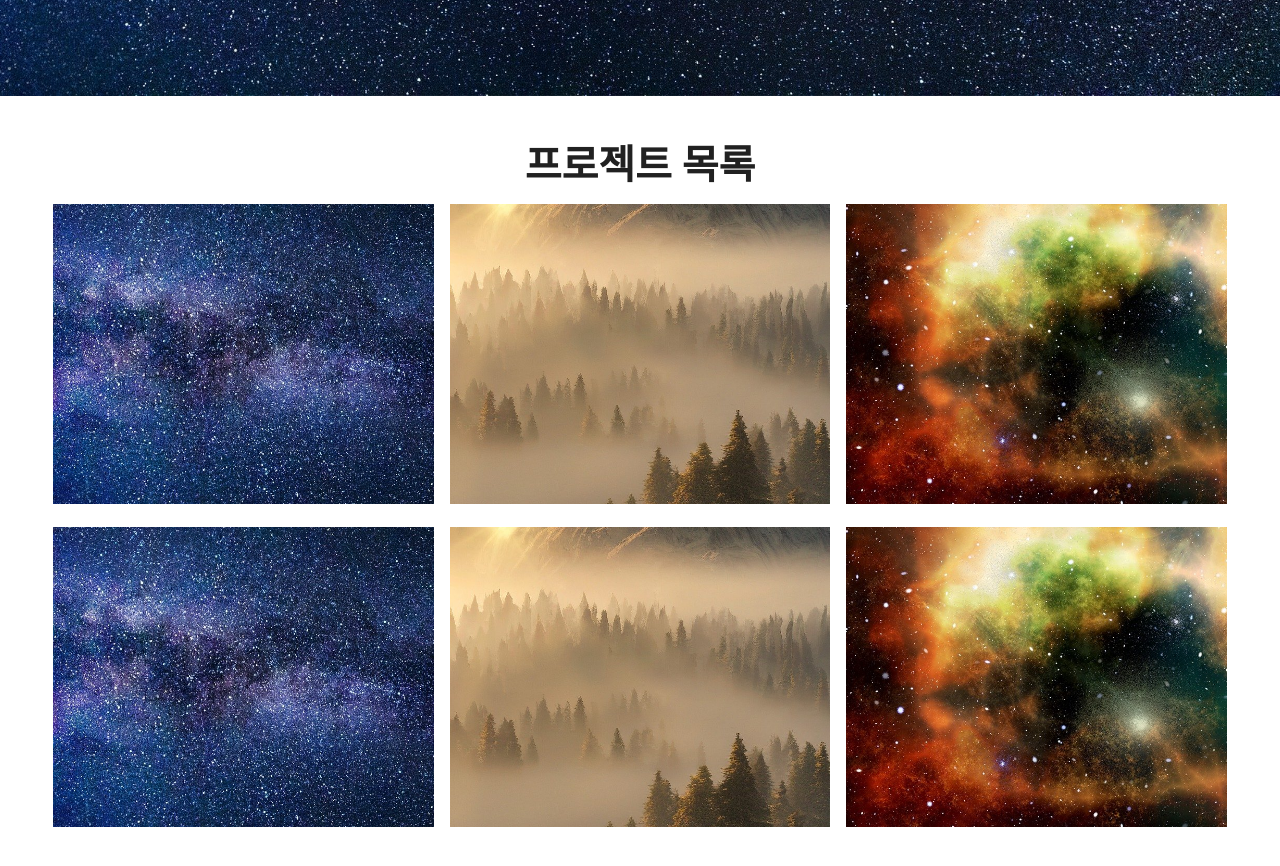
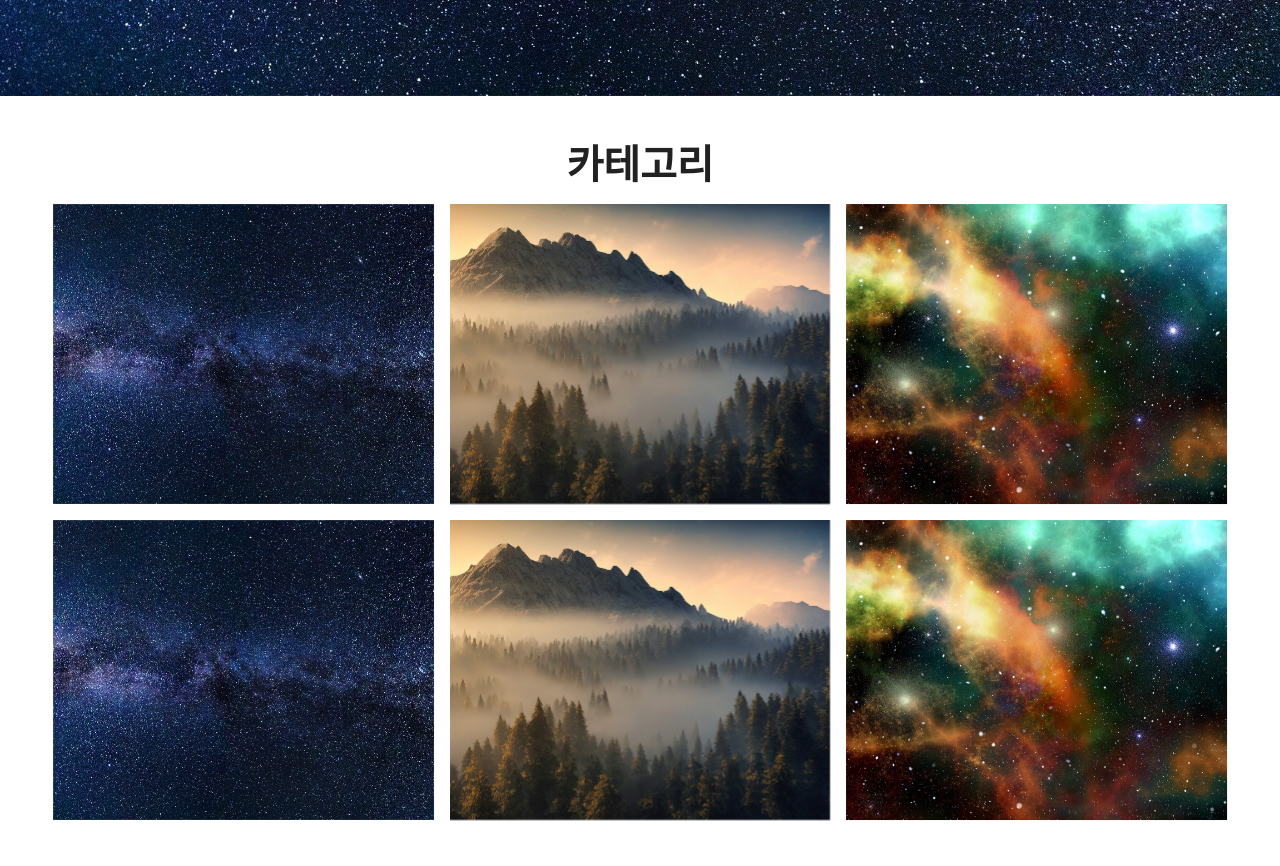
Before and after one commit to fullgon/vuePortpolio, a Vue app: page / in a window 1280 px wide. Shown: the part 780-1646 px from the top of the page. Built offline with nearby package versions, Linux system fonts and the light colour scheme.

Commit message:
수정 : 메인페이지 카테고리 v-for이용해서 생성

```diff
--- a/src/views/HomeView.vue
+++ b/src/views/HomeView.vue
@@ -1,56 +1,60 @@
 <template>
   <div>
     <Swiper class="swiper" :options="swiperOption">
-      <SwiperSlide class="slide" data-aos="fade-in" data-aos-duration="1100"
-      style="background-image:url(image/top1.jpg)">
-      <v-layout data-aos="fade-up" data-aos-duration="1100" fill-height align-center justify-center>
+      <SwiperSlide
+        class="slide"
+        data-aos="fade-in"
+        data-aos-duration="1100"
+        style="background-image: url(image/top1.jpg)"
+      >
+        <v-layout
+          data-aos="fade-up"
+          data-aos-duration="1100"
+          fill-height
+          align-center
+          justify-center
+        >
           <div class="slog">명지전문대학 문형곤</div>
         </v-layout>
       </SwiperSlide>
-      <SwiperSlide class="slide"
-      style="background-image:url(image/top2.jpg)">
+      <SwiperSlide class="slide" style="background-image: url(image/top2.jpg)">
         <v-layout fill-height align-center justify-center>
           <div class="slog">행복하게</div>
         </v-layout>
       </SwiperSlide>
-      <SwiperSlide class="slide"
-      style="background-image:url(image/top3.jpg)">
+      <SwiperSlide class="slide" style="background-image: url(image/top3.jpg)">
         <v-layout fill-height align-center justify-center>
           <div class="slog">즐겁게</div>
         </v-layout>
       </SwiperSlide>
     </Swiper>
     <div class="section">
-      <div class="header">프로젝트 목록</div>
+      <div class="header">카테고리</div>
       <v-layout wrap>
-        <v-flex xs4 class="pa-2" data-aos="fade-right">
-          <v-responsive aspect-ratio="1/1">
-            <img src="image/top1.jpg" class="image"/>
-          </v-responsive>
-        </v-flex>
-        <v-flex xs4 class="pa-2" data-aos="fade-down" data-aos-delay="100">
-          <v-responsive aspect-ratio="1/1">
-            <img src="image/top2.jpg" class="image"/>
-          </v-responsive>
-        </v-flex>
-        <v-flex xs4 class="pa-2" data-aos="fade-left" data-aos-delay="200">
-          <v-responsive aspect-ratio="1/1">
-            <img src="image/top3.jpg" class="image"/>
-          </v-responsive>
-        </v-flex>
-        <v-flex xs4 class="pa-2" data-aos="fade-right">
-          <v-responsive aspect-ratio="1/1">
-            <img src="image/top1.jpg" class="image"/>
-          </v-responsive>
-        </v-flex>
-        <v-flex xs4 class="pa-2" data-aos="fade-down" data-aos-delay="100">
-          <v-responsive aspect-ratio="1/1">
-            <img src="image/top2.jpg" class="image"/>
-          </v-responsive>
-        </v-flex>
-        <v-flex xs4 class="pa-2" data-aos="fade-left" data-aos-delay="200">
-          <v-responsive aspect-ratio="1/1">
-            <img src="image/top3.jpg" class="image"/>
+        <v-flex
+          xs4
+          class="pa-2 pointer"
+          :data-aos="picture.animation"
+          @click="goPortpolio"
+          @mouseover="picture.mouseOver = true"
+          @mouseleave="picture.mouseOver = false"
+          v-for="(picture, index) in pictureList"
+          v-bind:key="index"
+        >
+          <v-responsive
+            aspect-ratio="1/1"
+            class="image"
+            :style="`background-image: url(image/${picture.img})`"
+          >
+            <v-layout fill-height align-center justify-center>
+              <div
+                v-if="picture.mouseOver"
+                class="list-font"
+                data-aos="fade-up"
+              >
+                {{ picture.category }}
+              </div>
+            </v-layout>
           </v-responsive>
         </v-flex>
       </v-layout>
@@ -59,60 +63,115 @@
 </template>
 
 <script>
-  import { Swiper, SwiperSlide } from 'vue-awesome-swiper'
-  import 'swiper/swiper-bundle.css'
-  import AOS from "aos"
-  import "aos/dist/aos.css"
+import { Swiper, SwiperSlide } from "vue-awesome-swiper";
+import "swiper/swiper-bundle.css";
+import AOS from "aos";
+import "aos/dist/aos.css";
 
 export default {
-    name: 'Home',
-    data(){
-      return{
-        swiperOption:{
-          loop:true,
-          autoPlay:{
-            delay:3000
-          }
+  name: "Home",
+  data() {
+    return {
+      swiperOption: {
+        loop: true,
+        autoPlay: {
+          delay: 3000,
         },
-      }
       },
-    mounted(){
-      AOS.init()
+      pictureList: [
+        {
+          category: "인물",
+          img: "top1.jpg",
+          animation: "fade-right",
+          mouseOver: false,
         },
-    components:{
+        {
+          category: "사물",
+          img: "top2.jpg",
+          animation: "fade-down",
+          mouseOver: false,
+        },
+        {
+          category: "꽃",
+          img: "top3.jpg",
+          animation: "fade-left",
+          mouseOver: false,
+        },
+        {
+          category: "小풍경",
+          img: "top1.jpg",
+          animation: "fade-right",
+          mouseOver: false,
+        },
+        {
+          category: "大풍경",
+          img: "top2.jpg",
+          animation: "fade-down",
+          mouseOver: false,
+        },
+        {
+          category: "연습",
+          img: "top3.jpg",
+          animation: "fade-left",
+          mouseOver: false,
+        },
+      ],
+    };
+  },
+  mounted() {
+    AOS.init();
+  },
+  components: {
     Swiper,
     SwiperSlide,
-    }
-  }
+  },
+  methods: {
+    goPortpolio() {
+      this.$router.push("/person");
+    },
+  },
+};
 </script>
 <style scoped lang="less">
-  .swiper{
+.swiper {
   height: 100vh;
-    .slide{
+  .slide {
     background-size: cover;
     background-position: center center;
   }
-    .slog{
+  .slog {
     font-size: 60px;
     font-weight: bold;
     color: white;
   }
 }
 
-  .section{
+.section {
   width: 1190px;
   margin: 0 auto;
   padding-top: 40px;
   padding-bottom: 40px;
-    .header{
+  .header {
     text-align: center;
     font-size: 40px;
     font-weight: bold;
   }
-    .image{
-      width: 1000px;
+  .image {
+    width: 100%;
     height: 300px;
     object-fit: cover;
+    background-size: cover;
+    background-position: center center;
+  }
+
+  .list-font {
+    font-size: 45px;
+    font-weight: bold;
+    color: white;
+  }
+
+  .pointer {
+    cursor: pointer;
   }
 }
 </style>
```
Lines whose indentation alone changed are shown as unchanged.
